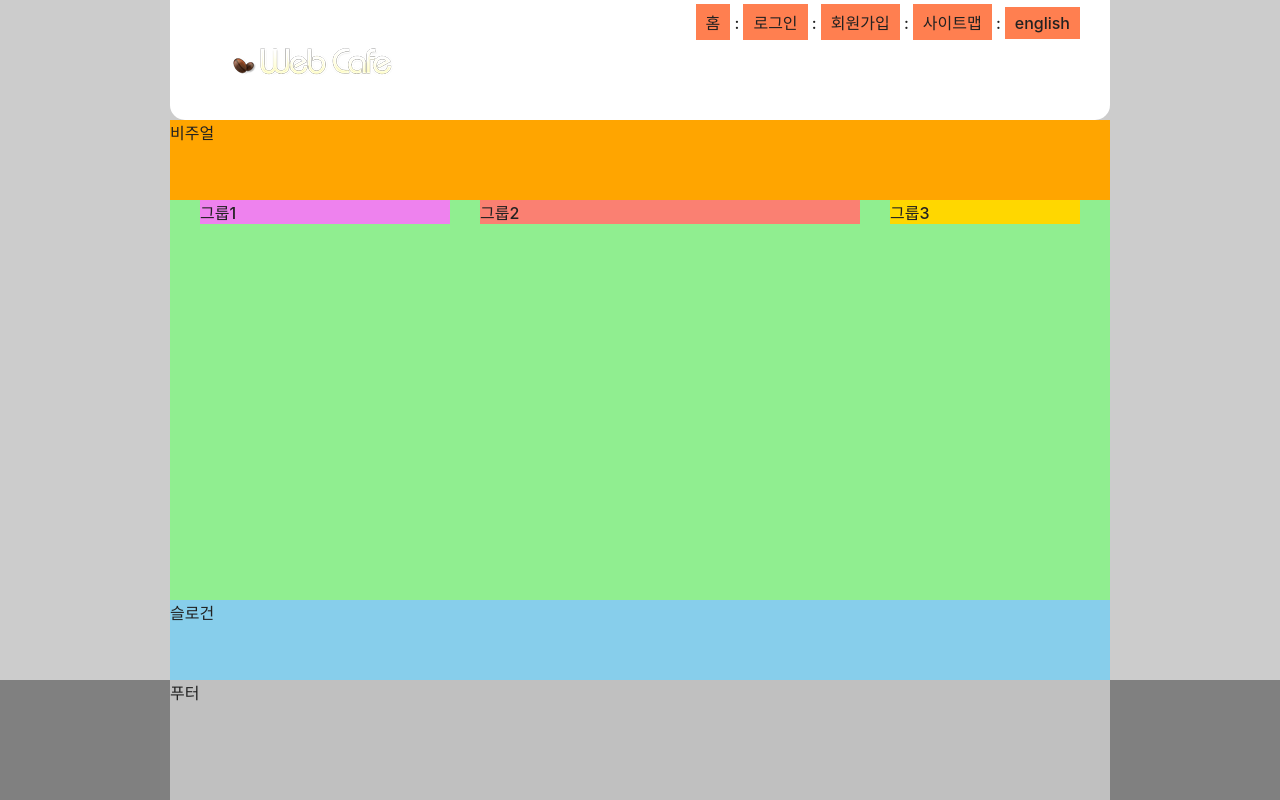
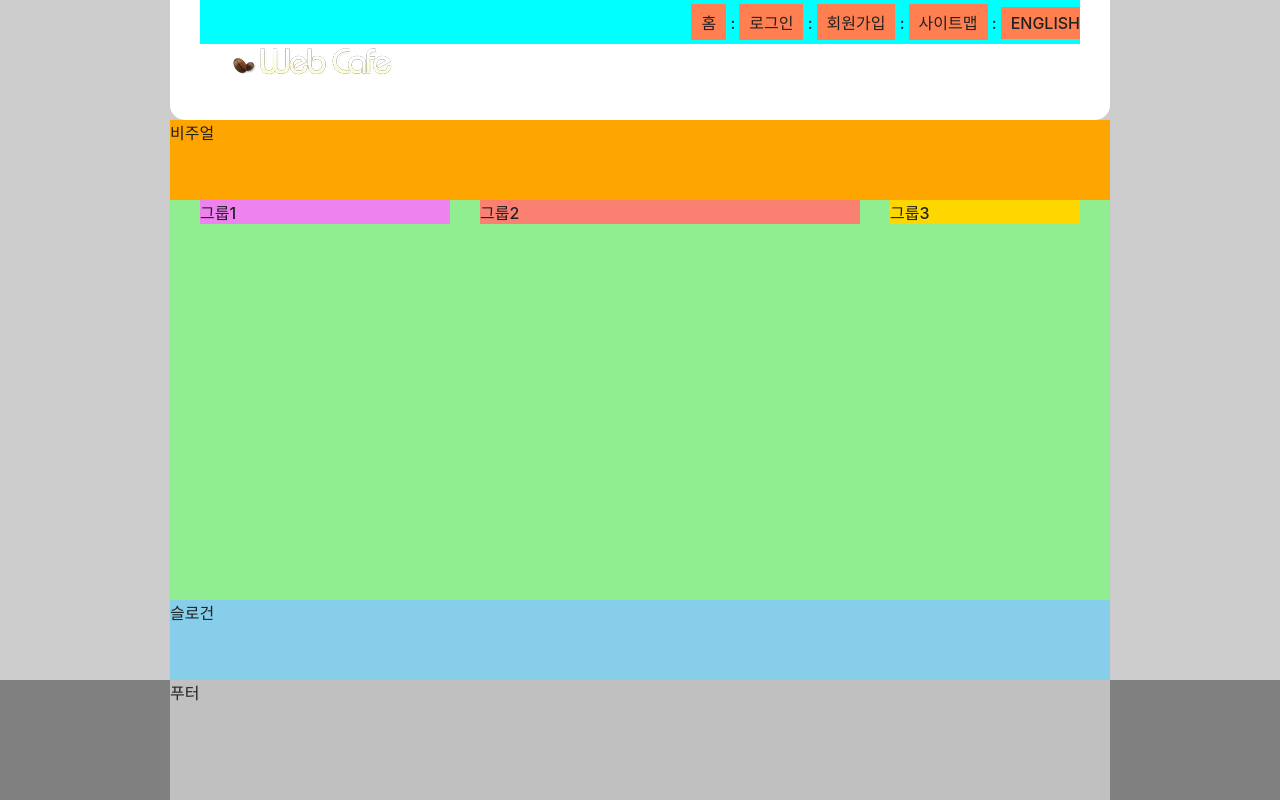
Before and after one commit to AnTaeYang/HTML5, a plain HTML site: page index.html in a window 1280 px wide. Drawn offline with Linux system fonts and the light colour scheme; a web font is replaced by a local one.

Commit message:
padding 제거 레이아웃 구현

```diff
--- a/styles/style.css
+++ b/styles/style.css
@@ -42,7 +42,7 @@ body {
 }
 /* 텍스트 링크 모음 */
 .member {
-  /* background-color: aqua; */
+  background-color: aqua;
   text-align: right;
   padding: 4px 0;
 }
@@ -55,6 +55,11 @@ body {
   background-color: coral;
   padding: 6px 10px;
   display: inherit;
+  text-transform: uppercase;
+}
+/* 마지막 li 요소에 포함된 a 요소를 선택하여 오른쪽 padding 값을 0으로 재정의 하는 방법 */
+.member li:last-child a {
+  padding-right: 0;
 }
 
 .divider {
```
